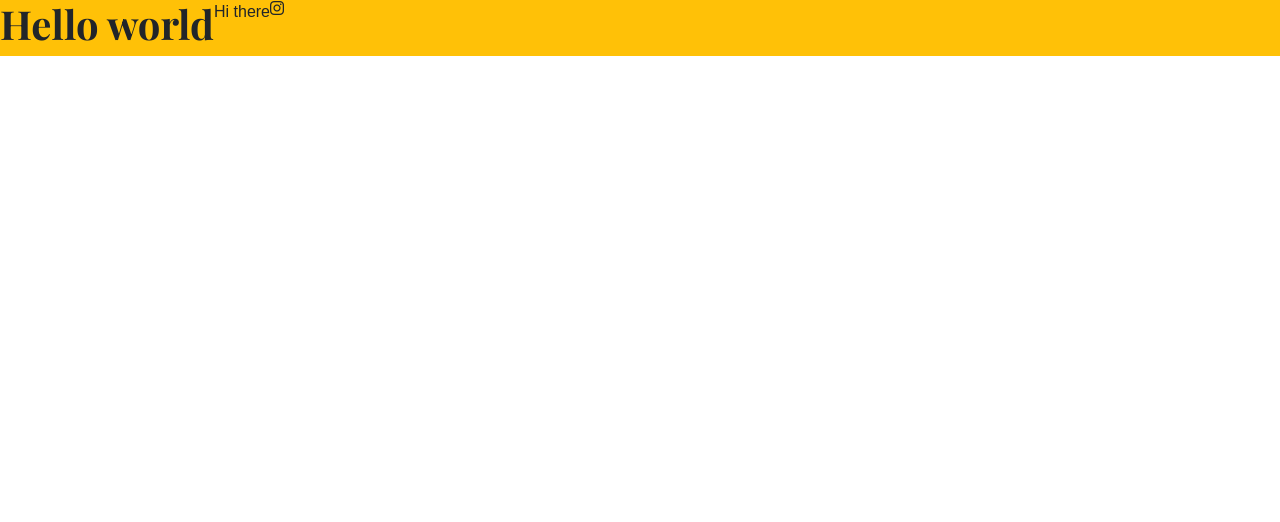
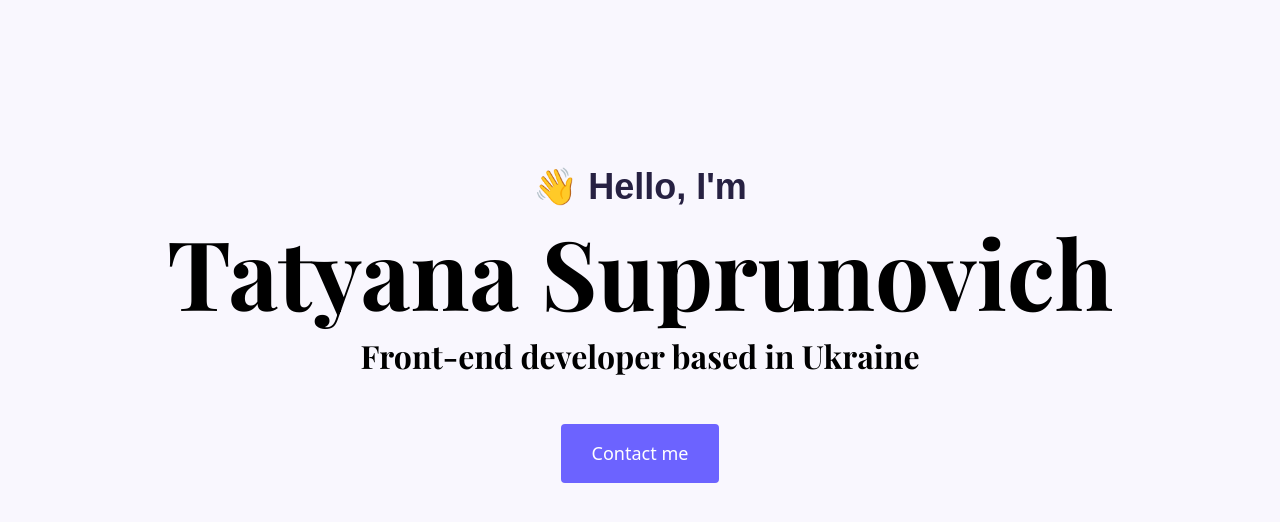
Before and after one commit to Tasupr/portfolio-project, a plain HTML site: page index.html in a window 1280 px wide. Drawn offline with nearby package versions, Linux system fonts and the light colour scheme.

Commit message:
Add hero page

```diff
--- a/index.html
+++ b/index.html
@@ -29,10 +29,13 @@
     <title>Document</title>
   </head>
   <body>
-    <div class="d-flex bg-warning">
-      <h1>Hello world</h1>
-      <p>Hi there</p>
-      <i class="fab fa-instagram" aria-hidden="true"></i>
+    <div class="hero">
+      <p>👋 Hello, I'm</p>
+      <h1>Tatyana Suprunovich</h1>
+      <h2 class="mb-5">Front-end developer based in Ukraine</h2>
+      <div>
+        <a href="#" class="btn btn-branding">Contact me</a>
+      </div>
     </div>
   </body>
 </html>
--- a/styles/portfolio.css
+++ b/styles/portfolio.css
@@ -1,7 +1,44 @@
-
+:root {
+    --branding-color: #6c63ff;
+    --secondary-color: #f9f7fe;
+    --heading-font-family: "Playfair Display", serif;
+    --default-font-family: "Poppins", sans-serif;
+}
+.hero p {
+    font-size: 36px;
+    font-weight: bold;
+    margin: 0;
+    color: #272142;
+}
 h1 {
     font-family: 'Playfair Display', serif;
 }
 p {
     font-family: 'Poppins', sans-serif;
 }
+.hero {
+    background: var(--secondary-color);
+    text-align: center;
+    padding: 160px 20px;
+}
+h1 {
+    font-size: 96px;
+}
+h1,
+h2,
+h3,
+h4,
+h5,
+h6 {
+    color: black;
+    font-family: var(--heading-font-family);
+    font-weight: bold;
+}
+.btn-branding {
+    background: var(--branding-color);
+    border-radius: 4px;
+    color: white;
+    font-size: 18px;
+    line-height: 27px;
+    padding: 15px 30px;
+}
```
